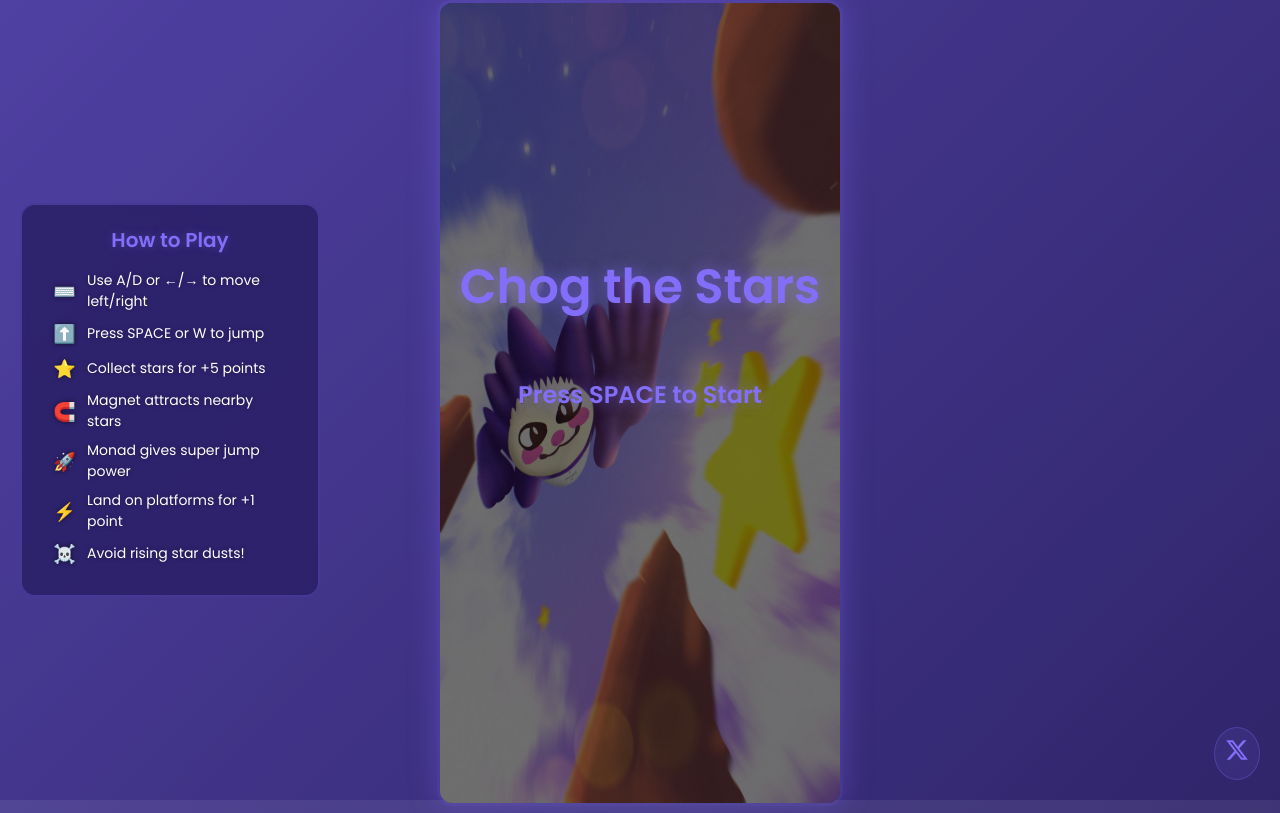
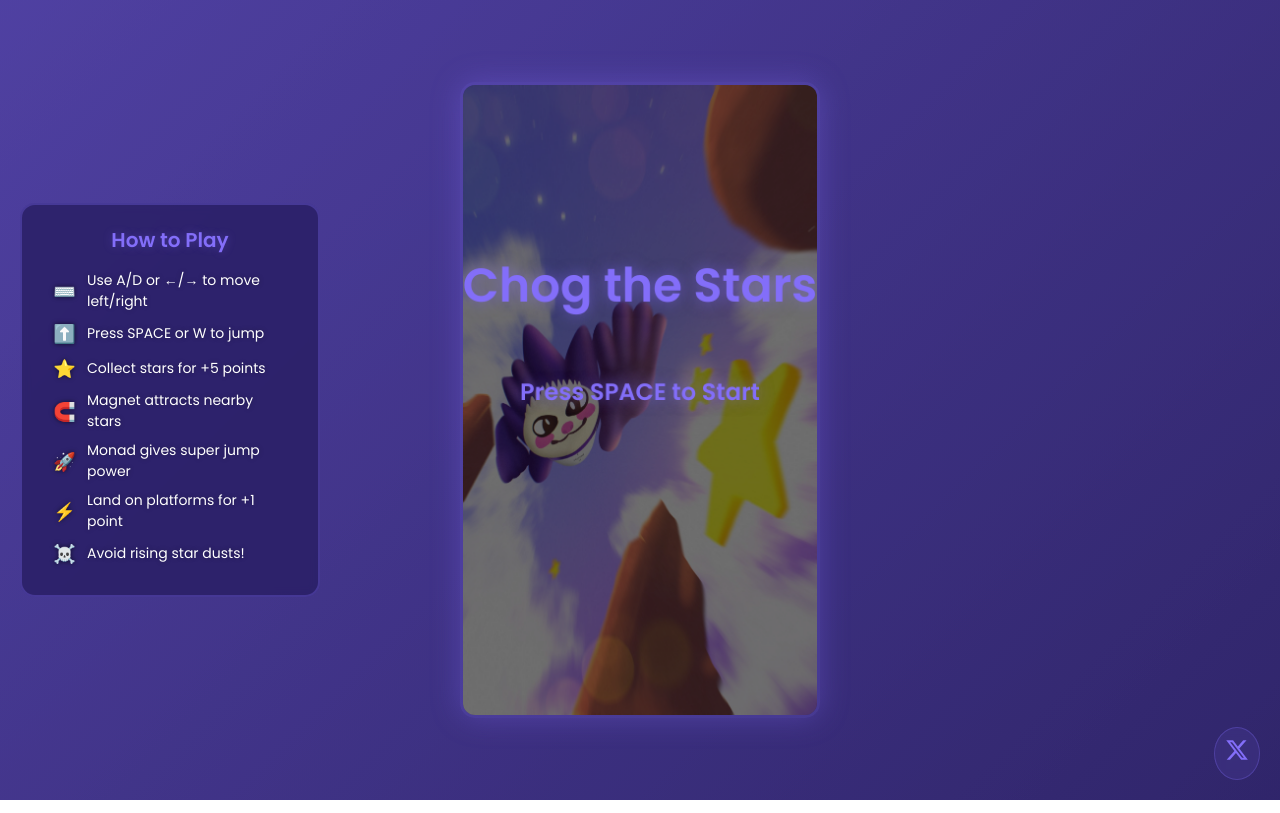
Before and after one commit to circassage/chogthestars, a plain HTML site: page index.html in a window 1280 px wide. Drawn offline with Linux system fonts and the light colour scheme.

Commit message:
fix v1.2

```diff
--- a/game.js
+++ b/game.js
@@ -18,8 +18,8 @@ finalSound.volume = 0.2;
 boostSound.volume = 0.2;
 
 // Dikey format için boyutları değiştir
-canvas.width = 400;
-canvas.height = 800;
+canvas.width = 360;
+canvas.height = 640;
 
 // Ana menü için değişkenler
 let gameState = 'firstMenu';
@@ -137,8 +137,8 @@ const startPlatform = {
 const player = {
     x: canvas.width / 2,
     y: startPlatform.y - 50,
-    width: 60,
-    height: 84,
+    width: 50,
+    height: 70,
     speed: 5,
     jumpForce: -12,
     velocityY: 0,
@@ -1338,12 +1338,24 @@ touchpad.addEventListener('touchend', () => {
 
 // Jump button kontrolü
 jumpButton.addEventListener('touchstart', (e) => {
+    if (gameState === 'playing') {
+        if (player.velocityY === 0 || (player.canDoubleJump && !player.hasDoubleJumped)) {
+            player.velocityY = player.jumpForce;
+            jumpSound.currentTime = 0;
+            jumpSound.play();
+
+            if (player.velocityY !== 0) {
+                player.hasDoubleJumped = true;
+            }
+        }
+    }
     keys.jump = true;
     e.preventDefault();
 });
 
-jumpButton.addEventListener('touchend', () => {
+jumpButton.addEventListener('touchend', (e) => {
     keys.jump = false;
+    e.preventDefault();
 });
 
 // Canvas'a dokunma olayı ekle
--- a/index.html
+++ b/index.html
@@ -52,12 +52,18 @@
 
         .game-container {
             position: relative;
+            width: 100%;
+            max-width: 360px;
+            margin: 0 auto;
         }
 
         canvas {
             border-radius: 15px;
             box-shadow: 0 0 30px rgba(131, 110, 249, 0.3);
             border: 3px solid rgba(131, 110, 249, 0.2);
+            width: 100%;
+            height: auto;
+            display: block;
         }
 
         #gameOver {
```
